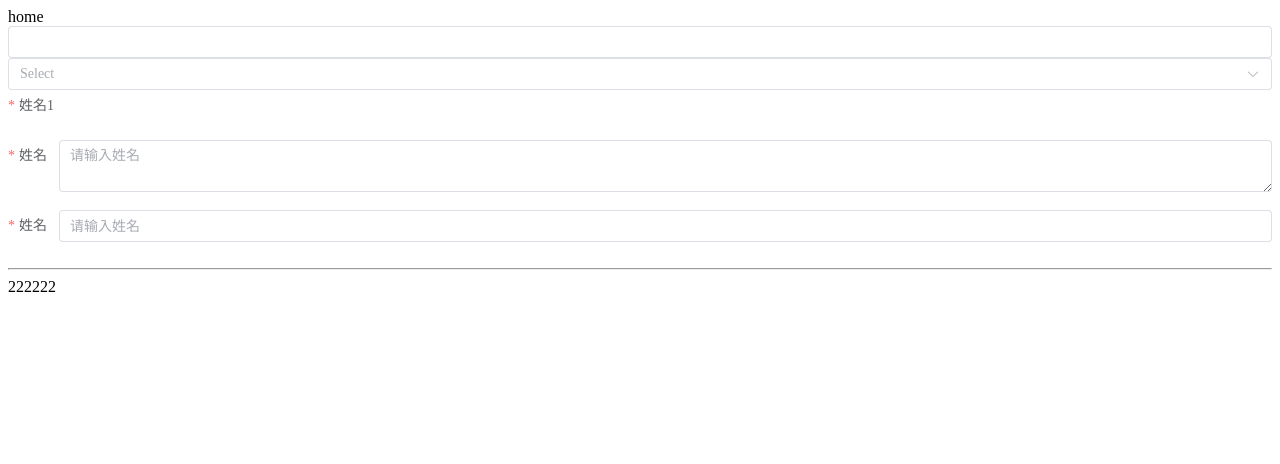
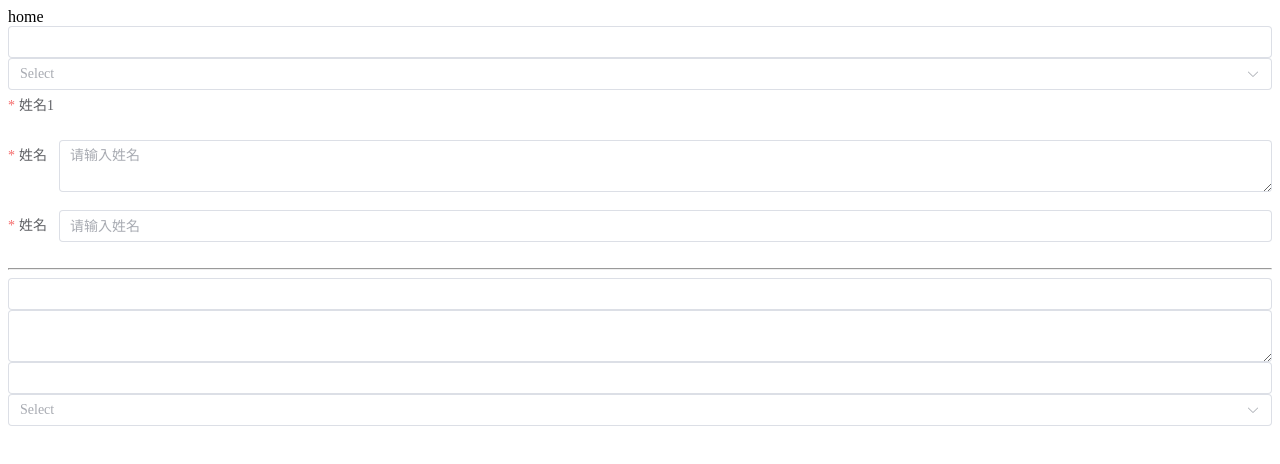
Before and after one commit to lyahua/vue-base-components, a Vue app: page / in a window 1280 px wide. Shown: the top 464 px of the page. Built offline with nearby package versions, Linux system fonts and the light colour scheme.

Commit message:
fix: jsx写法测试

```diff
--- a/src/components/BaseForm/index.jsx
+++ b/src/components/BaseForm/index.jsx
@@ -1,4 +1,11 @@
-import { ref, defineComponent, computed } from "vue";
+import {
+  ref,
+  defineComponent,
+  computed,
+  onMounted,
+  resolveComponent,
+  h,
+} from "vue";
 
 import { computedFormItem } from "./core";
 
@@ -23,7 +30,7 @@ export default defineComponent({
         },
         {
           label: "姓名",
-          value: "name",
+          value: "name2",
           type: "input",
           isRequired: true,
           props: {
@@ -33,7 +40,7 @@ export default defineComponent({
         },
         {
           label: "姓名",
-          value: "name",
+          value: "name1",
           type: "input",
           isRequired: true,
         },
@@ -54,20 +61,60 @@ export default defineComponent({
       ],
     },
   },
-  setup(props) {
-    const form = ref();
-    console.log('props', props.fields)
+  emits: ["update:modelValue"],
+  setup(props, { expose, emit }) {
+    const form = ref({
+     });
+    console.log("props", props.fields);
     const formConfigList = computed(() => {
-      return computedFormItem(props.fields, props.grid, form.value)
-    })
-    console.log('formConfigList', formConfigList)
+      return computedFormItem(props.fields, props.grid, form.value);
+    });
+    console.log("formConfigList", formConfigList.value);
+
+    onMounted(() => {
+      props.fields.forEach((item) => {
+        form.value[item.value] = "";
+      });
+      console.log("form.value", form.value);
+    });
+
+    const handleInput = (value, field) => {
+      console.log('value', value)
+      form.value[field._value] = value;
+    };
+
+    const renderFormItem = (item) => {
+      const Component = resolveComponent(item._component);
+      return h(Component, {
+        ...item.props,
+        value: form.value[item._value],
+        onInput: (value) => handleInput(value, item),
+      });
+    };
 
     return () => {
       return (
         <>
           <el-form>
-            222222
-            <el-form-item></el-form-item>
+            {formConfigList.value.map((itemArr, indexArr) => {
+              return (
+                <el-row>
+                  {itemArr.map((item, index) => {
+                    return (
+                      <el-col span={item._span} key={index}>
+                        <el-form-item
+                          label={item._label}
+                          prop={item._value}
+                          rules={item._rules}
+                        >
+                          {renderFormItem(item)}
+                        </el-form-item>
+                      </el-col>
+                    );
+                  })}
+                </el-row>
+              );
+            })}
           </el-form>
         </>
       );
```
